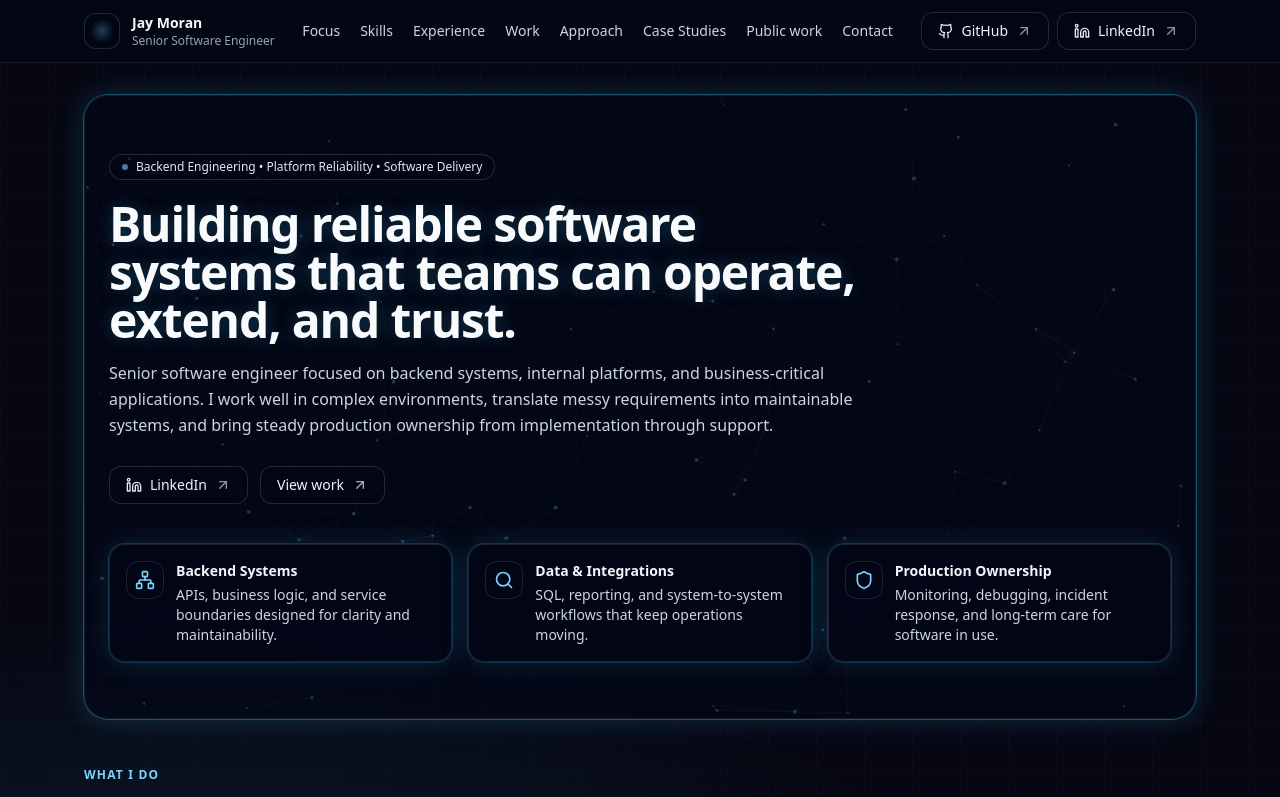
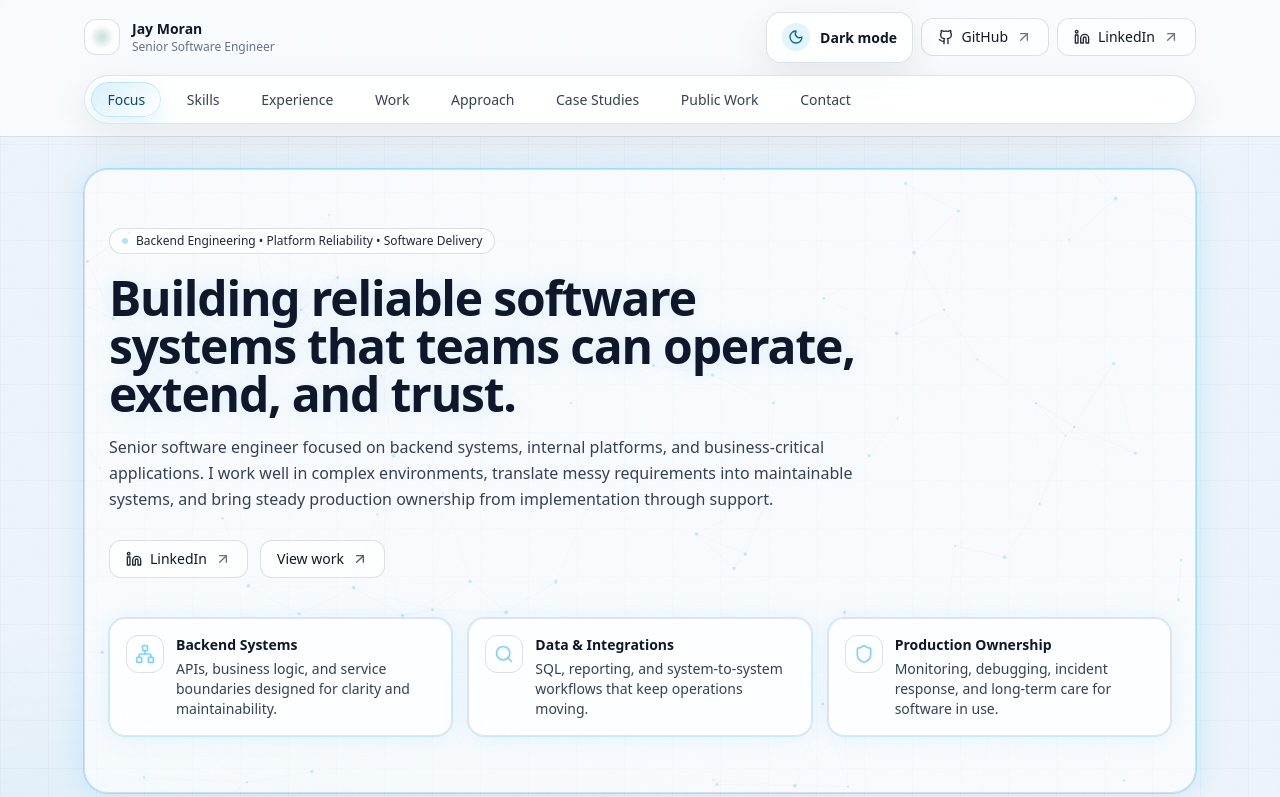
Before and after one commit to jay-m-dev/jay-m-dev.github.io, a React (Vite) app: page / in a window 1280 px wide. Shown: the top 797 px of the page. Built offline with nearby package versions, Linux system fonts and the light colour scheme.

Commit message:
Add theme toggle and improved site navigation

```diff
--- a/src/App.jsx
+++ b/src/App.jsx
@@ -5,6 +5,7 @@ import {
   ArrowUpRight,
   Github,
   Linkedin,
+  Moon,
   Shield,
   Database,
   Network,
@@ -12,6 +13,7 @@ import {
   Cpu,
   Server,
   Code2,
+  SunMedium,
 } from "lucide-react";
 
 function useReducedMotion() {
@@ -176,9 +178,94 @@ function LinkBtn({ href, icon: Icon, label }) {
   );
 }
 
+function ThemeToggle({ theme, onToggle }) {
+  const isLight = theme === "light";
+
+  return (
+    <button
+      type="button"
+      onClick={onToggle}
+      className="theme-toggle"
+      aria-label={isLight ? "Switch to dark theme" : "Switch to light theme"}
+      title={isLight ? "Switch to dark theme" : "Switch to light theme"}
+    >
+      <span className="theme-toggle__icon" aria-hidden="true">
+        {isLight ? <Moon className="h-4 w-4" /> : <SunMedium className="h-4 w-4" />}
+      </span>
+      <span className="theme-toggle__label">
+        {isLight ? "Dark mode" : "Light mode"}
+      </span>
+    </button>
+  );
+}
+
 export default function App() {
   const year = new Date().getFullYear();
   const reduced = useReducedMotion();
+  const [theme, setTheme] = useState(() => {
+    if (typeof window === "undefined") {
+      return "dark";
+    }
+
+    const savedTheme = window.localStorage.getItem("theme");
+    if (savedTheme === "light" || savedTheme === "dark") {
+      return savedTheme;
+    }
+
+    return window.matchMedia("(prefers-color-scheme: light)").matches
+      ? "light"
+      : "dark";
+  });
+  const [activeSection, setActiveSection] = useState("focus");
+
+  const navItems = useMemo(() => {
+    return [
+      { id: "focus", label: "Focus" },
+      { id: "skills", label: "Skills" },
+      { id: "experience", label: "Experience" },
+      { id: "work", label: "Work" },
+      { id: "approach", label: "Approach" },
+      { id: "case-studies", label: "Case Studies" },
+      { id: "open-source", label: "Public Work" },
+      { id: "contact", label: "Contact" },
+    ];
+  }, []);
+
+  useEffect(() => {
+    document.documentElement.dataset.theme = theme;
+    document.documentElement.style.colorScheme = theme;
+    window.localStorage.setItem("theme", theme);
+  }, [theme]);
+
+  useEffect(() => {
+    const sections = navItems
+      .map(({ id }) => document.getElementById(id))
+      .filter(Boolean);
+
+    if (!sections.length) {
+      return undefined;
+    }
+
+    const observer = new IntersectionObserver(
+      (entries) => {
+        const visible = entries
+          .filter((entry) => entry.isIntersecting)
+          .sort((a, b) => b.intersectionRatio - a.intersectionRatio);
+
+        if (visible[0]?.target?.id) {
+          setActiveSection(visible[0].target.id);
+        }
+      },
+      {
+        rootMargin: "-30% 0px -45% 0px",
+        threshold: [0.2, 0.4, 0.6],
+      },
+    );
+
+    sections.forEach((section) => observer.observe(section));
+
+    return () => observer.disconnect();
+  }, [navItems]);
 
   const skills = useMemo(() => {
     return [
@@ -396,7 +483,7 @@ export default function App() {
       <div className="noise absolute inset-0" />
 
       <header className="sticky top-0 z-40 border-b border-slate-800/60 bg-slate-950/35 backdrop-blur">
-        <div className="mx-auto flex max-w-6xl items-center justify-between px-5 py-3">
+        <div className="mx-auto flex max-w-6xl flex-wrap items-center justify-between gap-4 px-5 py-3">
           <a href="#top" className="flex items-center gap-3">
             <div className="relative h-9 w-9 overflow-hidden rounded-xl border border-slate-700/60 bg-slate-950/50">
               <div className="absolute inset-0 ring-grad opacity-90" />
@@ -412,40 +499,11 @@ export default function App() {
             </div>
           </a>
 
-          <nav className="hidden items-center gap-5 text-sm md:flex">
-            <a className="text-slate-300 hover:text-slate-50" href="#focus">
-              Focus
-            </a>
-            <a className="text-slate-300 hover:text-slate-50" href="#skills">
-              Skills
-            </a>
-            <a className="text-slate-300 hover:text-slate-50" href="#experience">
-              Experience
-            </a>
-            <a className="text-slate-300 hover:text-slate-50" href="#work">
-              Work
-            </a>
-            <a className="text-slate-300 hover:text-slate-50" href="#approach">
-              Approach
-            </a>
-            <a
-              className="text-slate-300 hover:text-slate-50"
-              href="#case-studies"
-            >
-              Case Studies
-            </a>
-            <a
-              className="text-slate-300 hover:text-slate-50"
-              href="#open-source"
-            >
-              Public work
-            </a>
-            <a className="text-slate-300 hover:text-slate-50" href="#contact">
-              Contact
-            </a>
-          </nav>
-
-          <div className="flex items-center gap-2">
+          <div className="flex flex-wrap items-center justify-end gap-2">
+            <ThemeToggle
+              theme={theme}
+              onToggle={() => setTheme(theme === "dark" ? "light" : "dark")}
+            />
             <LinkBtn
               href="https://github.com/jay-m-dev"
               icon={Github}
@@ -457,6 +515,20 @@ export default function App() {
               label="LinkedIn"
             />
           </div>
+        </div>
+
+        <div className="mx-auto max-w-6xl px-5 pb-3">
+          <nav className="site-nav" aria-label="Section navigation">
+            {navItems.map((item) => (
+              <a
+                key={item.id}
+                href={`#${item.id}`}
+                className={`site-nav__link${activeSection === item.id ? " is-active" : ""}`}
+              >
+                {item.label}
+              </a>
+            ))}
+          </nav>
         </div>
       </header>
 
--- a/src/index.css
+++ b/src/index.css
@@ -5,6 +5,10 @@
 
 :root {
   color-scheme: dark;
+}
+
+html[data-theme="light"] {
+  color-scheme: light;
 }
 
 html, body, #root {
@@ -15,6 +19,7 @@ body {
   margin: 0;
   background: #050611;
   overflow-x: hidden;
+  transition: background-color 180ms ease, color 180ms ease;
 }
 
 ::selection {
@@ -75,3 +80,213 @@ opacity='.35'/%3E%3C/svg%3E");
     radial-gradient(800px 520px at 82% 25%, rgba(167,139,250,.14), transparent),
     radial-gradient(900px 520px at 55% 80%, rgba(34,197,94,.10), transparent);
 }
+
+.site-nav {
+  display: flex;
+  gap: 0.6rem;
+  overflow-x: auto;
+  padding: 0.4rem;
+  border: 1px solid rgba(148, 163, 184, 0.18);
+  border-radius: 999px;
+  background: rgba(2, 6, 23, 0.42);
+  backdrop-filter: blur(16px);
+  scrollbar-width: none;
+}
+
+.site-nav::-webkit-scrollbar {
+  display: none;
+}
+
+.site-nav__link {
+  flex: 0 0 auto;
+  padding: 0.65rem 1rem;
+  border-radius: 999px;
+  color: rgb(203 213 225);
+  font-size: 0.875rem;
+  line-height: 1;
+  text-decoration: none;
+  transition:
+    color 180ms ease,
+    background-color 180ms ease,
+    box-shadow 180ms ease,
+    transform 180ms ease;
+}
+
+.site-nav__link:hover {
+  color: rgb(248 250 252);
+  background: rgba(15, 23, 42, 0.72);
+}
+
+.site-nav__link.is-active {
+  color: rgb(240 249 255);
+  background:
+    linear-gradient(135deg, rgba(14, 165, 233, 0.22), rgba(56, 189, 248, 0.08)),
+    rgba(15, 23, 42, 0.78);
+  box-shadow:
+    inset 0 0 0 1px rgba(125, 211, 252, 0.26),
+    0 10px 24px rgba(2, 132, 199, 0.18);
+}
+
+.theme-toggle {
+  display: inline-flex;
+  align-items: center;
+  gap: 0.65rem;
+  padding: 0.65rem 0.9rem;
+  border: 1px solid rgba(148, 163, 184, 0.2);
+  border-radius: 0.9rem;
+  background: rgba(2, 6, 23, 0.42);
+  color: rgb(241 245 249);
+  cursor: pointer;
+  backdrop-filter: blur(16px);
+  transition:
+    border-color 180ms ease,
+    background-color 180ms ease,
+    transform 180ms ease,
+    box-shadow 180ms ease;
+}
+
+.theme-toggle:hover {
+  transform: translateY(-1px);
+  border-color: rgba(125, 211, 252, 0.35);
+  box-shadow: 0 10px 24px rgba(2, 132, 199, 0.16);
+}
+
+.theme-toggle__icon {
+  display: inline-flex;
+  align-items: center;
+  justify-content: center;
+  width: 1.75rem;
+  height: 1.75rem;
+  border-radius: 999px;
+  background: rgba(14, 165, 233, 0.14);
+  color: rgb(186 230 253);
+}
+
+.theme-toggle__label {
+  font-size: 0.875rem;
+  font-weight: 600;
+}
+
+html[data-theme="light"] body {
+  background: #edf4fb;
+}
+
+html[data-theme="light"] ::selection {
+  background: rgba(14, 165, 233, 0.18);
+}
+
+html[data-theme="light"] .bg-grid {
+  background-image:
+    linear-gradient(to right, rgba(71, 85, 105, .09) 1px, transparent 1px),
+    linear-gradient(to bottom, rgba(71, 85, 105, .09) 1px, transparent 1px);
+}
+
+html[data-theme="light"] .noise {
+  mix-blend-mode: multiply;
+  opacity: 0.1;
+}
+
+html[data-theme="light"] .glass {
+  background: rgba(255, 255, 255, 0.68);
+  border-color: rgba(148, 163, 184, 0.28);
+  box-shadow: 0 12px 36px rgba(15, 23, 42, 0.08);
+}
+
+html[data-theme="light"] .neon-text {
+  text-shadow: 0 0 22px rgba(14, 165, 233, 0.14);
+}
+
+html[data-theme="light"] .neon-border {
+  box-shadow: 0 0 0 1px rgba(14, 165, 233, 0.16), 0 0 24px rgba(14, 165, 233, 0.1);
+}
+
+html[data-theme="light"] .ring-grad {
+  background:
+    radial-gradient(closest-side, rgba(14, 165, 233, .16), transparent 70%),
+    radial-gradient(closest-side, rgba(249, 115, 22, .12), transparent 70%),
+    radial-gradient(closest-side, rgba(34, 197, 94, .12), transparent 70%);
+}
+
+html[data-theme="light"] .hero-grad {
+  background:
+    radial-gradient(900px 520px at 15% 20%, rgba(14, 165, 233, .14), transparent),
+    radial-gradient(800px 520px at 82% 25%, rgba(249, 115, 22, .11), transparent),
+    radial-gradient(900px 520px at 55% 80%, rgba(34, 197, 94, .08), transparent);
+}
+
+html[data-theme="light"] .text-slate-50,
+html[data-theme="light"] .text-slate-100 {
+  color: rgb(15 23 42);
+}
+
+html[data-theme="light"] .text-slate-200 {
+  color: rgb(30 41 59);
+}
+
+html[data-theme="light"] .text-slate-300 {
+  color: rgb(51 65 85);
+}
+
+html[data-theme="light"] .text-slate-400 {
+  color: rgb(100 116 139);
+}
+
+html[data-theme="light"] .bg-slate-950\/35,
+html[data-theme="light"] .bg-slate-950\/40,
+html[data-theme="light"] .bg-slate-950\/50,
+html[data-theme="light"] .bg-slate-900\/40 {
+  background-color: rgba(255, 255, 255, 0.64);
+}
+
+html[data-theme="light"] .border-slate-800\/60,
+html[data-theme="light"] .border-slate-700\/60,
+html[data-theme="light"] .border-slate-700\/50 {
+  border-color: rgba(148, 163, 184, 0.32);
+}
+
+html[data-theme="light"] .site-nav {
+  background: rgba(255, 255, 255, 0.72);
+  border-color: rgba(148, 163, 184, 0.3);
+  box-shadow: 0 12px 36px rgba(15, 23, 42, 0.08);
+}
+
+html[data-theme="light"] .site-nav__link {
+  color: rgb(51 65 85);
+}
+
+html[data-theme="light"] .site-nav__link:hover {
+  color: rgb(15 23 42);
+  background: rgba(226, 232, 240, 0.82);
+}
+
+html[data-theme="light"] .site-nav__link.is-active {
+  color: rgb(12 74 110);
+  background:
+    linear-gradient(135deg, rgba(14, 165, 233, 0.16), rgba(255, 255, 255, 0.92)),
+    rgba(255, 255, 255, 0.92);
+  box-shadow:
+    inset 0 0 0 1px rgba(14, 165, 233, 0.2),
+    0 10px 24px rgba(14, 165, 233, 0.12);
+}
+
+html[data-theme="light"] .theme-toggle {
+  background: rgba(255, 255, 255, 0.72);
+  border-color: rgba(148, 163, 184, 0.3);
+  color: rgb(15 23 42);
+  box-shadow: 0 12px 36px rgba(15, 23, 42, 0.08);
+}
+
+html[data-theme="light"] .theme-toggle__icon {
+  background: rgba(14, 165, 233, 0.12);
+  color: rgb(3 105 161);
+}
+
+@media (max-width: 640px) {
+  .theme-toggle {
+    padding: 0.65rem;
+  }
+
+  .theme-toggle__label {
+    display: none;
+  }
+}
```
